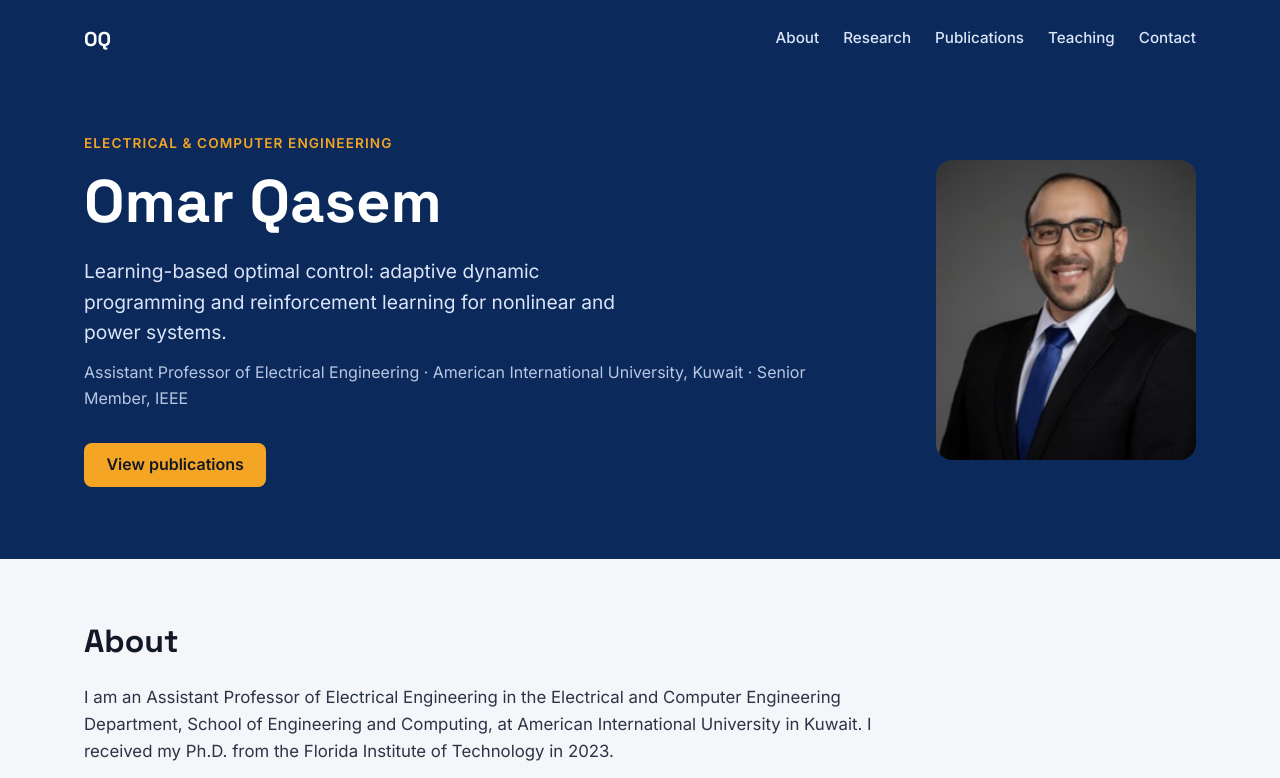
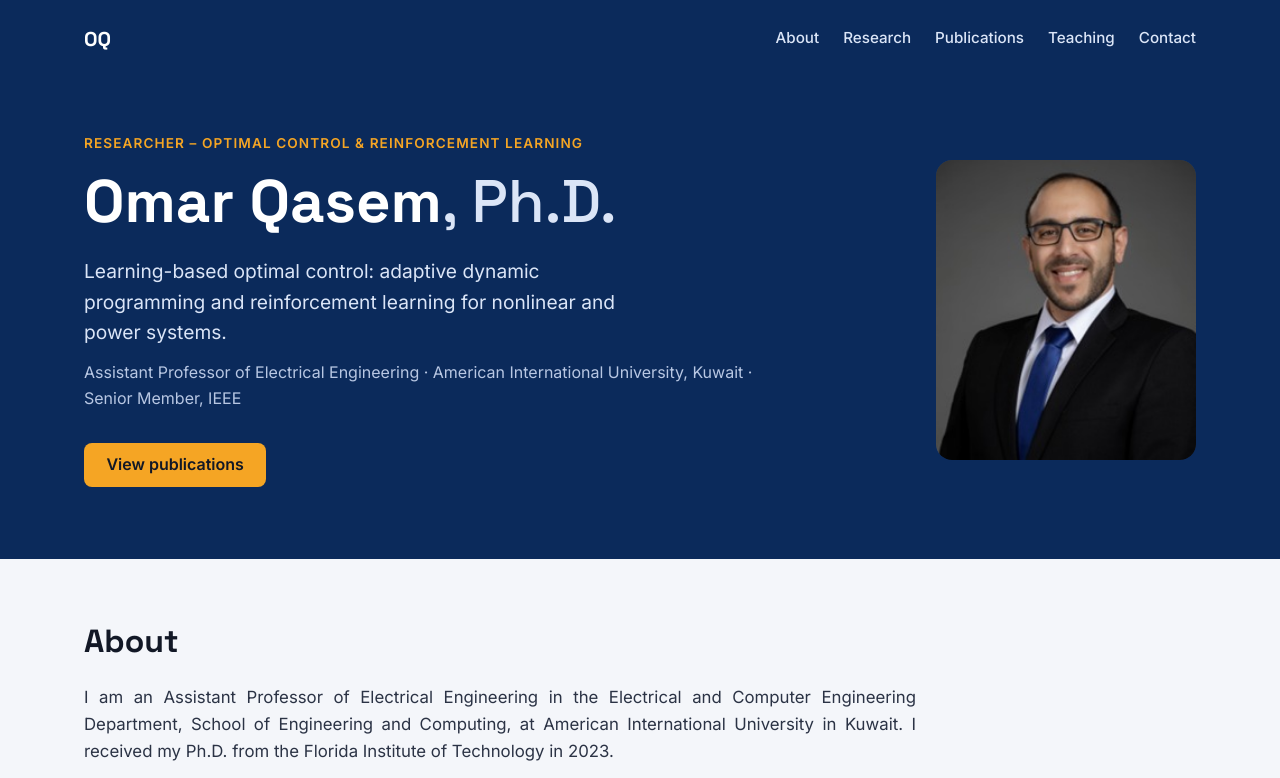
Before and after one commit to omarqasem1/omarqasem1.github.io, a plain HTML site: page index.html in a window 1280 px wide. Shown: the top 778 px of the page. Drawn offline with Linux system fonts and the light colour scheme.

Commit message:
Add Ph.D. to name, new top label, justify About text
Co-Authored-By: Claude Opus 5.5 <noreply@anthropic.com>
Claude-Session: https://claude.ai/code/session_01KaMDZf4S64BrMyPt2utjVG

```diff
--- a/index.html
+++ b/index.html
@@ -3,7 +3,7 @@
 <head>
 <meta charset="utf-8">
 <meta name="viewport" content="width=device-width, initial-scale=1">
-<title>Omar Qasem | Adaptive Dynamic Programming &amp; Learning-Based Control</title>
+<title>Omar Qasem, Ph.D. | Adaptive Dynamic Programming &amp; Learning-Based Control</title>
 <meta name="description" content="Omar Qasem, Senior Member IEEE, American International University, Kuwait. Research in adaptive dynamic programming, reinforcement learning-based optimal control, and power systems.">
 <meta property="og:title" content="Omar Qasem">
 <meta property="og:description" content="Adaptive dynamic programming, reinforcement learning-based optimal control, and power systems.">
@@ -32,10 +32,10 @@
 
     <div class="hero-body" id="top">
       <div class="hero-text">
-        <p class="eyebrow">Electrical &amp; Computer Engineering</p>
-        <h1>Omar Qasem</h1>
+        <p class="eyebrow">Researcher – Optimal Control &amp; Reinforcement Learning</p>
+        <h1>Omar Qasem<span class="degree">, Ph.D.</span></h1>
         <p class="tagline">Learning-based optimal control: adaptive dynamic programming and reinforcement learning for nonlinear and power systems.</p>
-        <p class="meta">Assistant Professor of Electrical Engineering · American International University, Kuwait · Senior Member,&nbsp;IEEE</p>
+        <p class="meta">Assistant Professor of Electrical Engineering · American International University, Kuwait · <span style="white-space:nowrap">Senior Member, IEEE</span></p>
         <div class="buttons">
           <a class="btn btn-primary" href="publications.html">View publications</a>
           <!-- CV button: hidden until cv.pdf is uploaded. To show it, delete the two comment markers around the next line. -->
--- a/style.css
+++ b/style.css
@@ -36,7 +36,7 @@
   /* Sections */
   main section{padding-top:4rem}
   main h2{margin:0 0 1.5rem;font-weight:700;font-size:2rem}
-  .about p{max-width:52rem;margin:0 0 1rem;color:#2b3345;font-size:1.05rem}
+  .about p{max-width:52rem;margin:0 0 1rem;color:#2b3345;font-size:1.05rem;text-align:justify}
   .cards{display:grid;grid-template-columns:repeat(auto-fit,minmax(270px,1fr));gap:1.25rem}
   .card{background:var(--card);border-radius:14px;padding:1.75rem;box-shadow:0 1px 3px rgba(18,24,38,.08)}
   .card .num{margin:0;font-family:"Space Grotesk",sans-serif;font-weight:700;font-size:.9rem;color:var(--link)}
@@ -70,6 +70,7 @@
     .photo{flex-basis:100%;height:280px;order:-1;max-width:240px}
     .contact{padding:1.75rem}
     main h2{font-size:1.7rem}
+    .about p{hyphens:auto;-webkit-hyphens:auto}
   }
 
   /* Shared bits */
@@ -87,3 +88,4 @@
   .pub-section h2{display:flex;align-items:baseline;gap:.75rem}
   .count{font-family:Inter,sans-serif;font-size:1rem;font-weight:600;color:var(--muted)}
   footer.wrap{padding-top:2rem;padding-bottom:2rem}
+  .hero h1 .degree{font-weight:500;color:var(--on-navy)}
```
